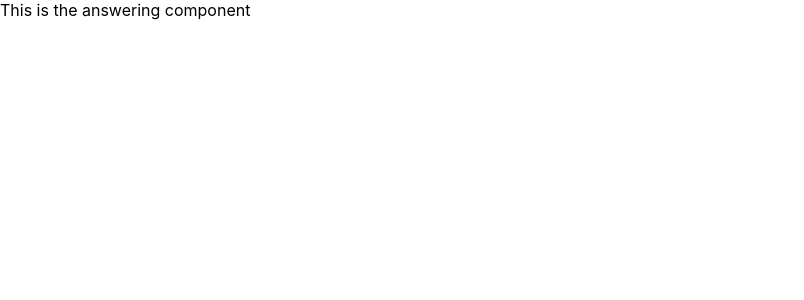
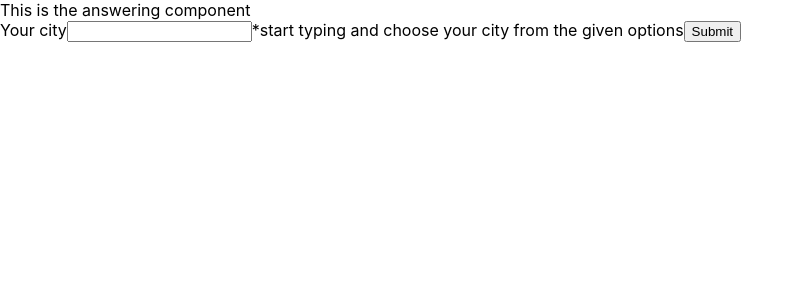
Before and after one commit to uohman/final-project, a React (Create React App) app: page /guess in a window 1280 px wide. Shown: the top 300 px of the page, without its empty margins (0-804 px from the left). Built offline with nearby package versions, Linux system fonts and the light colour scheme.

Commit message:
Working AutoComplete component

```diff
--- a/src/api/index.js
+++ b/src/api/index.js
@@ -3,3 +3,16 @@ export const fetchQuestions = (id) => {
     .then((data) => data.json)
   )
 }
+
+// Fetch citites for autocomplete
+export const fetchPlace = async (text) => {
+  try {
+    const res = await fetch(
+      `https://api.mapbox.com/geocoding/v5/mapbox.places/${text}.json?access_token=${process.env.REACT_APP_MAP_API_KEY}&cachebuster=1625641871908&autocomplete=true&types=place`
+    );
+    if (!res.ok) throw new Error(res.statusText);
+    return res.json();
+  } catch (err) {
+    return { error: 'Unable to retrieve places' };
+  }
+};
--- a/src/components/Answering/Answering.jsx
+++ b/src/components/Answering/Answering.jsx
@@ -1,6 +1,7 @@
 /* eslint-disable max-len */
 import React from 'react';
 // import { fetchQuestions } from 'api';
+import { AutoComplete } from 'components/AutoComplete/AutoComplete';
 
 export const Answering = () => {
 /*   const [startGame, setStartGame] = useState('')
@@ -15,6 +16,7 @@ export const Answering = () => {
   return (
     <div>
       This is the answering component
+      <AutoComplete />
     </div>
   );
 }
--- /dev/null
+++ b/src/components/AutoComplete/AutoComplete.jsx
@@ -0,0 +1,54 @@
+/* eslint-disable no-unused-expressions */
+import React, { useState } from 'react';
+import { fetchPlace } from 'api/index.js';
+
+export const AutoComplete = () => {
+  const [city, setCity] = useState('');
+  const [autocompleteCities, setAutocompleteCities] = useState([]);
+  const [autocompleteErr, setAutocompleteErr] = useState('');
+
+  const handleCityChange = async (e) => {
+    setCity(e.target.value);
+    if (!city) return;
+
+    const res = await fetchPlace(city);
+    !autocompleteCities.includes(e.target.value)
+      && res.features
+      && setAutocompleteCities(res.features.map((place) => place.place_name));
+    res.error ? setAutocompleteErr(res.error) : setAutocompleteErr('');
+  };
+
+  return (
+    <form>
+      <div className="placesAutocomplete">
+        <div className="placesAutocomplete__inputWrap">
+          <label htmlFor="city" className="label">
+            Your city
+            {autocompleteErr && (
+              <span className="inputError">{autocompleteErr}</span>
+            )}
+          </label>
+          <input
+            list="places"
+            type="text"
+            id="city"
+            name="city"
+            onChange={handleCityChange}
+            value={city}
+            required
+            pattern={autocompleteCities.join('|')}
+            autoComplete="off" />
+          <datalist id="places">
+            {autocompleteCities.map((singleCity) => (
+              <option key={singleCity}>{singleCity}</option>
+            ))}
+          </datalist>
+          <span className="placesAutocomplete__hint">
+            *start typing and choose your city from the given options
+          </span>
+          <button type="submit">Submit</button>
+        </div>
+      </div>
+    </form>
+  );
+};
--- a/src/components/Clues/Clues.jsx
+++ b/src/components/Clues/Clues.jsx
@@ -1,5 +1,5 @@
 /* eslint-disable max-len */
-import React, { useState } from 'react';
+import React, { useState, useEffect } from 'react';
 import { Link } from 'react-router-dom'
 // import { fetchQuestions } from 'api';
 
@@ -7,7 +7,21 @@ import { SingleClue } from 'components/SingleClue/SingleClue';
 
 export const Clues = () => {
   const [isShown, setIsShown] = useState(false);
+  const [questions, setQuestions] = useState([])
 
+  const fetchData = () => {
+    fetch('https://final-project-api-veooltntuq-lz.a.run.app/questions')
+      .then((response) => {
+        return response.json()
+      })
+      .then((response) => {
+        setQuestions(response.questions)
+      })
+  }
+
+  useEffect(() => {
+    fetchData()
+  }, [])
   const handleClick = () => {
     setIsShown((current) => !current);
   };
@@ -15,11 +29,14 @@ export const Clues = () => {
   return (
     <div>
       This is the question component
+      <div> <img src={questions.length ? questions[0].clue1ImgUrl : ''} alt="clue" /> </div>
       <button type="button" onClick={handleClick}>CLUE</button>
       {isShown && <SingleClue />}
+
       <Link to="/guess">
         <button type="button" className="button">Stop! I want to make a guess!</button>
       </Link>
+
     </div>
   );
 }
```
Also changed, not shown: src/components/AutoComplete/cities.js (added), 1 other file (tests, documents, lock files or other folders).
